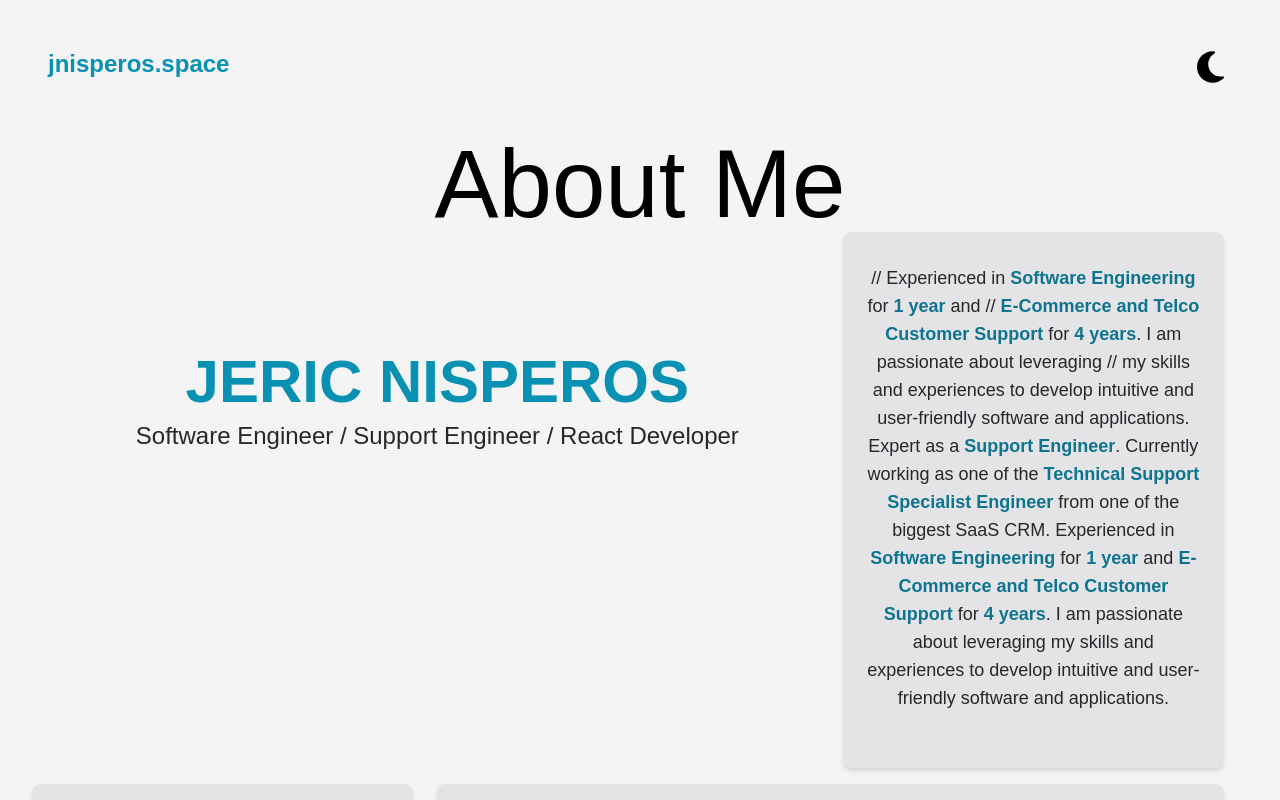
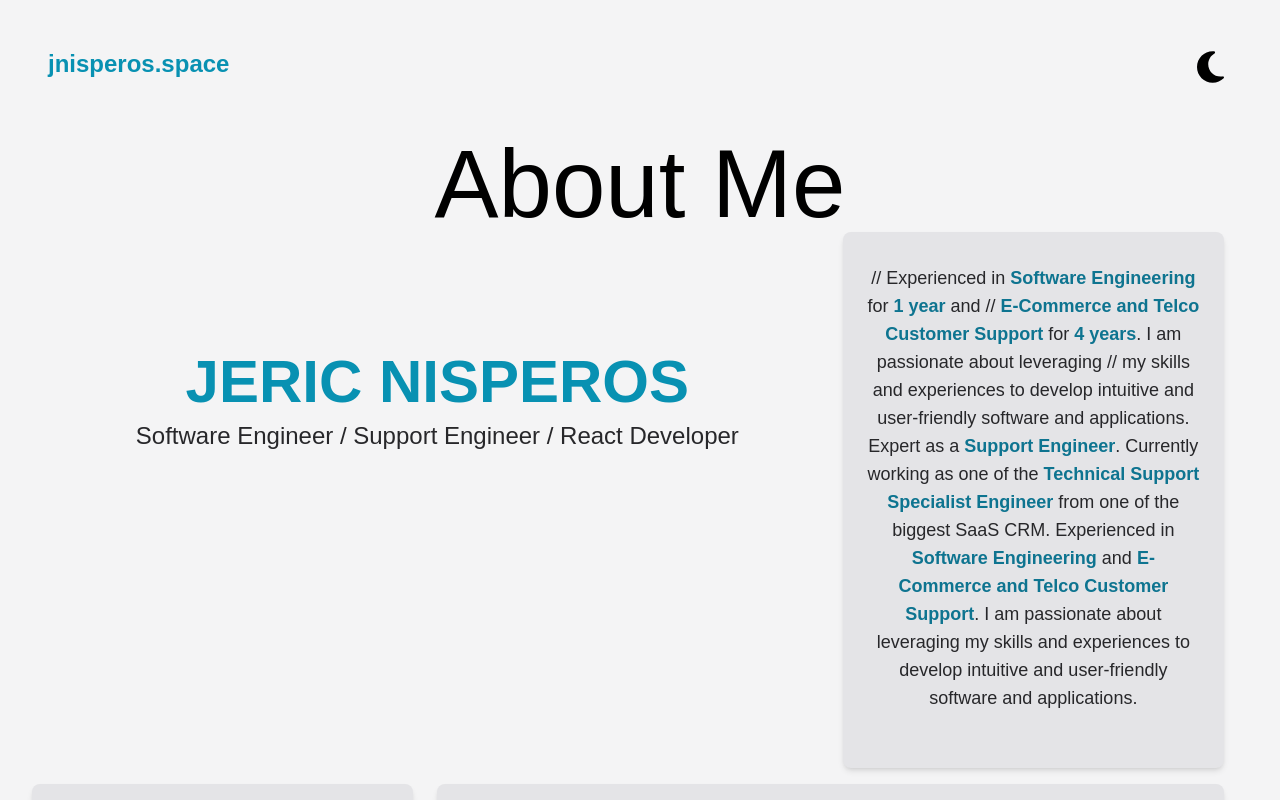
Before and after one commit to JericNisperos/NextJs-Portfolio, a Next.js app in the folder nextjs-portfolio/: page /profile in a window 1280 px wide. Shown: the top 800 px of the page. Built offline with nearby package versions, Linux system fonts and the light colour scheme; a web font is replaced by a local one.

Commit message:
Update profile.js

```diff
--- a/nextjs-portfolio/src/pages/profile.js
+++ b/nextjs-portfolio/src/pages/profile.js
@@ -144,9 +144,8 @@ function Profile() {
                     // Experienced in <span className="dark:text-cyan-500 text-cyan-700 font-bold">Software Engineering</span> for <span className="dark:text-cyan-500 text-cyan-700 font-bold">1 year</span> and{" "}
                     // <span className="dark:text-cyan-500 text-cyan-700 font-bold">E-Commerce and Telco Customer Support</span> for <span className="dark:text-cyan-500 text-cyan-700 font-bold">4 years</span>. I am passionate about leveraging
                     // my skills and experiences to develop intuitive and user-friendly software and applications.
-                    Expert as a <span className="dark:text-cyan-500 text-cyan-700 font-bold">Support Engineer</span>. Currently working as one of the <span className="dark:text-cyan-500 text-cyan-700 font-bold">Technical Support Specialist Engineer</span> from one of the biggest SaaS CRM. Experienced in <span className="dark:text-cyan-500 text-cyan-700 font-bold">Software Engineering</span> for <span className="dark:text-cyan-500 text-cyan-700 font-bold">1 year</span> and{" "}
-                    <span className="dark:text-cyan-500 text-cyan-700 font-bold">E-Commerce and Telco Customer Support</span> for <span className="dark:text-cyan-500 text-cyan-700 font-bold">4 years</span>. I am passionate about leveraging
-                    my skills and experiences to develop intuitive and user-friendly software and applications.
+                    Expert as a <span className="dark:text-cyan-500 text-cyan-700 font-bold">Support Engineer</span>. Currently working as one of the <span className="dark:text-cyan-500 text-cyan-700 font-bold">Technical Support Specialist Engineer</span> from one of the biggest SaaS CRM. Experienced in <span className="dark:text-cyan-500 text-cyan-700 font-bold">Software Engineering</span> and{" "}
+                    <span className="dark:text-cyan-500 text-cyan-700 font-bold">E-Commerce and Telco Customer Support</span>. I am passionate about leveraging my skills and experiences to develop intuitive and user-friendly software and applications.
                     {/* Self-motivated individual with the ability to work independently or as a member of a team, seeking a stable and challenging role that utilizes my existing skills and experience while providing opportunities for personal
                     and professional growth. */}
                   </p>
```
